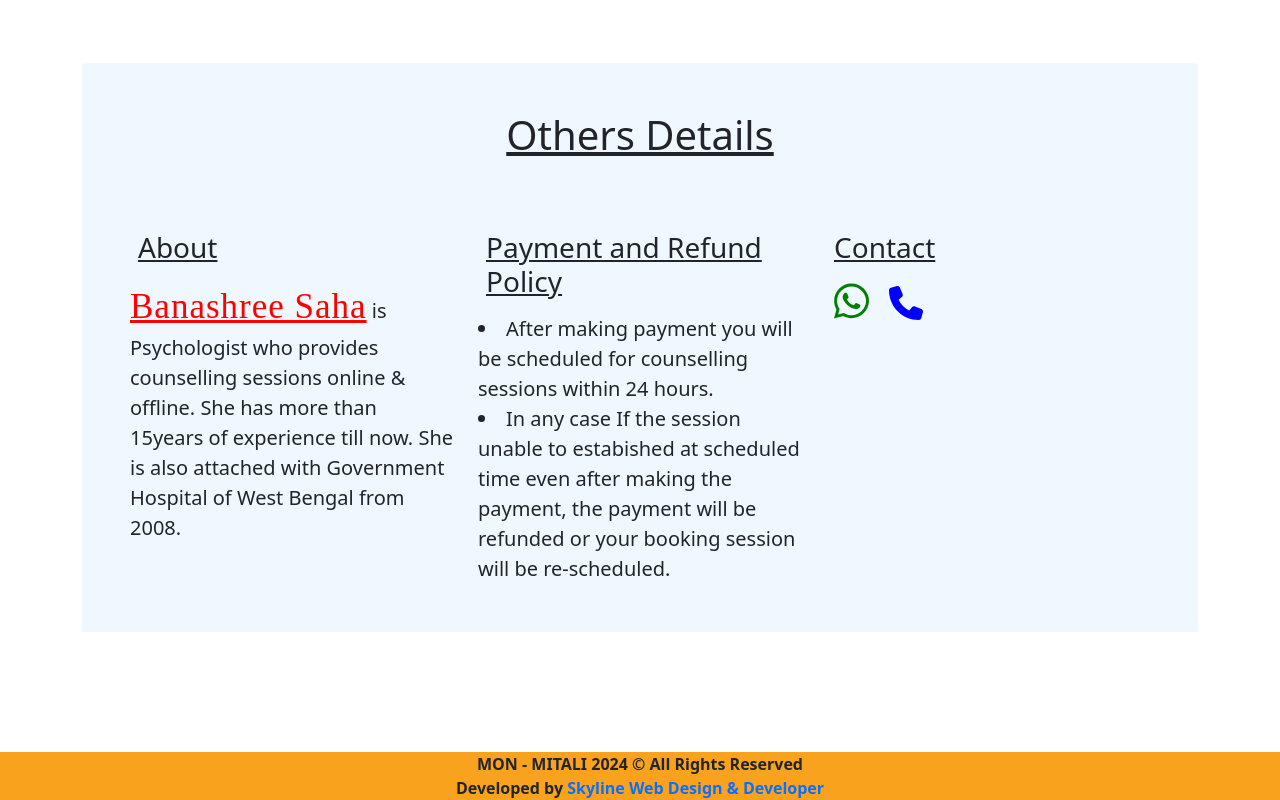
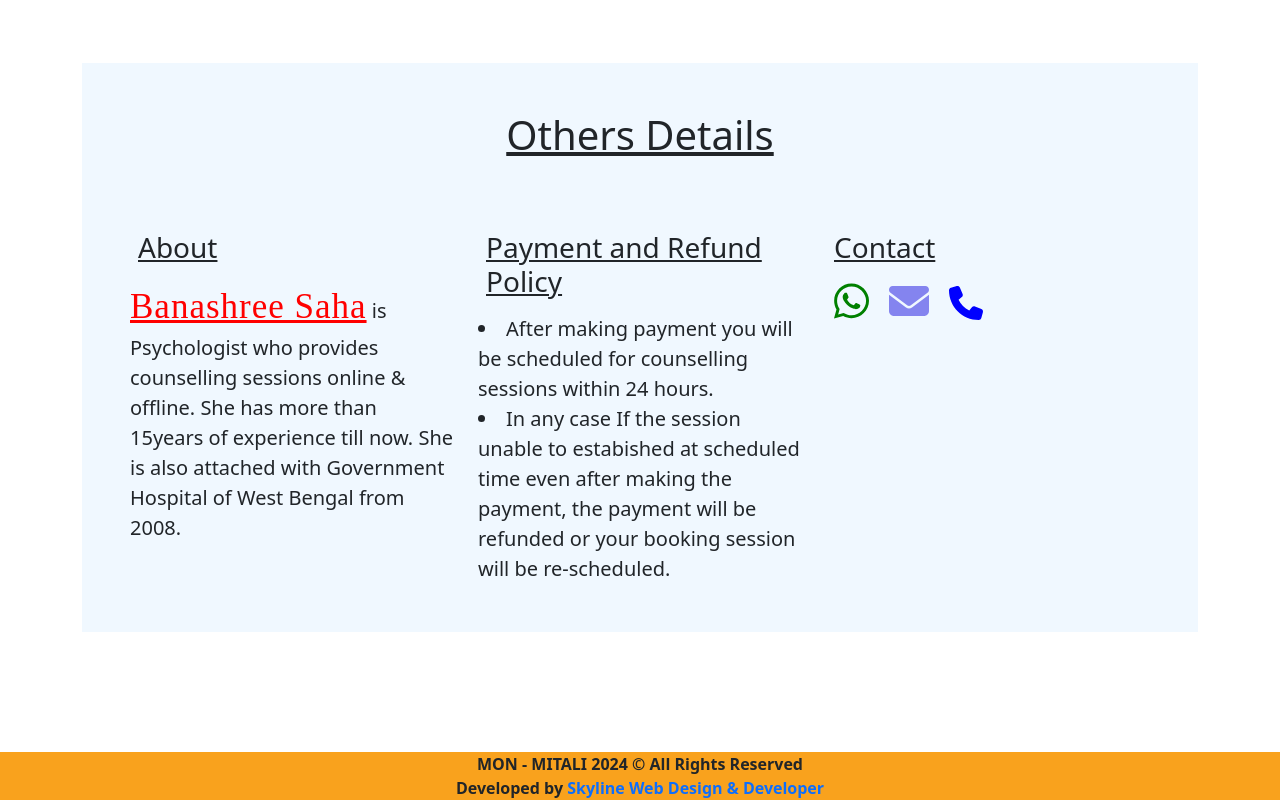
Before and after one commit to Thecounsellor/MON-MITALI, a plain HTML site: page services.html in a window 1280 px wide. Shown: the part 1355-2155 px from the top of the page. Drawn offline with nearby package versions, Linux system fonts and the light colour scheme; a web font is replaced by a local one.

Commit message:
Update services.html

```diff
--- a/services.html
+++ b/services.html
@@ -197,9 +197,9 @@
             <i class="fa-brands fa-whatsapp"></i>
           </a>
 
-          <!-- <a class="p-2" href="">
+          <a class="p-2" href="mailto:banashree1610@gmail.com">
             <i class="fa-solid fa-envelope"></i>
-          </a> -->
+          </a>
 
           <a class="p-2" href="tel:9830389949">
             <i class="fa-solid fa-phone"></i>
```
